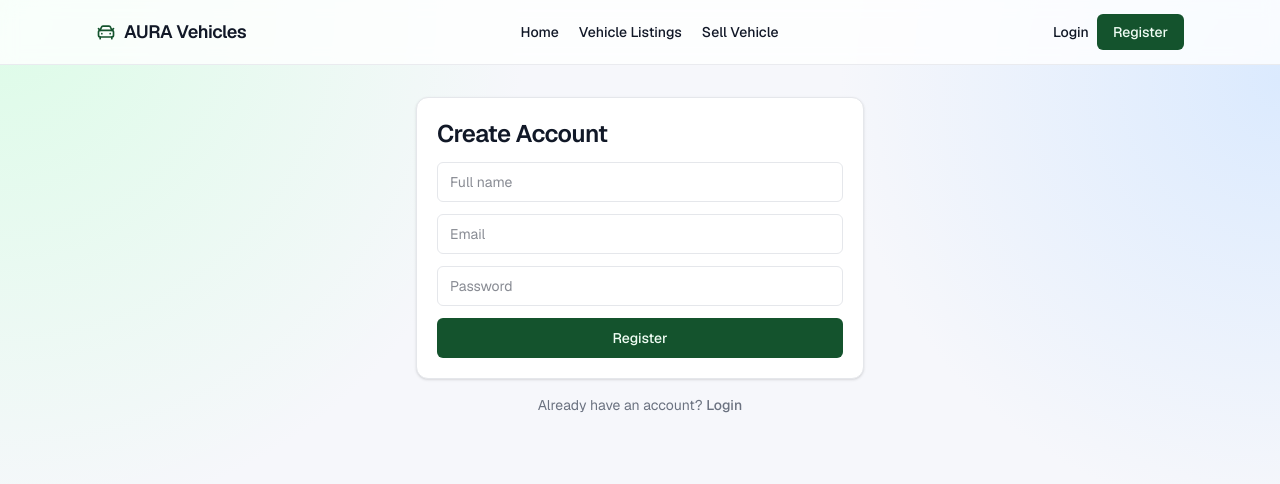
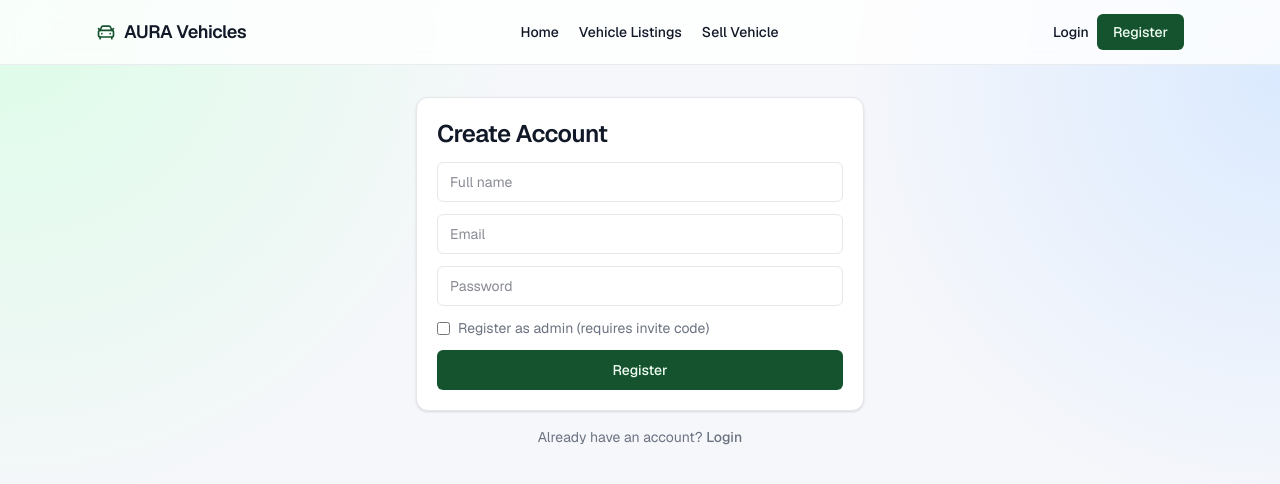
Before and after one commit to rashmikanirml/AURA, a Next.js app: page /register in a window 1280 px wide. Shown: the top 484 px of the page. Built offline with nearby package versions, Linux system fonts and the light colour scheme; no server answers.

Commit message:
Add separate admin registration via invite code

```diff
--- a/app/api/auth/register/route.ts
+++ b/app/api/auth/register/route.ts
@@ -7,6 +7,7 @@ const registerSchema = z.object({
   name: z.string().min(2).max(80),
   email: z.string().email(),
   password: z.string().min(6).max(64),
+  adminInviteCode: z.string().min(6).max(128).optional(),
 });
 
 export async function POST(request: Request) {
@@ -33,17 +34,30 @@ export async function POST(request: Request) {
     }
 
     const hashedPassword = await bcrypt.hash(parsed.data.password, 10);
+    const providedAdminCode = parsed.data.adminInviteCode?.trim();
+    const configuredAdminCode = process.env.ADMIN_INVITE_CODE?.trim();
+
+    if (providedAdminCode && (!configuredAdminCode || providedAdminCode !== configuredAdminCode)) {
+      return NextResponse.json(
+        { error: "Invalid admin invite code." },
+        { status: 403 },
+      );
+    }
+
+    const role = providedAdminCode ? "ADMIN" : "USER";
 
     const user = await prisma.user.create({
       data: {
         name: parsed.data.name,
         email: parsed.data.email,
         password: hashedPassword,
+        role,
       },
       select: {
         id: true,
         name: true,
         email: true,
+        role: true,
       },
     });
 
--- a/app/components/register-form.tsx
+++ b/app/components/register-form.tsx
@@ -9,6 +9,7 @@ export function RegisterForm() {
   const router = useRouter();
   const [error, setError] = useState<string | null>(null);
   const [loading, setLoading] = useState(false);
+  const [isAdminRegistration, setIsAdminRegistration] = useState(false);
 
   async function handleSubmit(formData: FormData) {
     setError(null);
@@ -18,6 +19,9 @@ export function RegisterForm() {
       name: String(formData.get("name") ?? ""),
       email: String(formData.get("email") ?? ""),
       password: String(formData.get("password") ?? ""),
+      adminInviteCode: isAdminRegistration
+        ? String(formData.get("adminInviteCode") ?? "")
+        : undefined,
     };
 
     const response = await fetch("/api/auth/register", {
@@ -29,7 +33,8 @@ export function RegisterForm() {
     setLoading(false);
 
     if (!response.ok) {
-      setError("Unable to register. Email may already be in use.");
+      const data = (await response.json().catch(() => ({}))) as { error?: string };
+      setError(data.error ?? "Unable to register. Email may already be in use.");
       return;
     }
 
@@ -42,6 +47,22 @@ export function RegisterForm() {
       <Input name="name" required placeholder="Full name" />
       <Input name="email" type="email" required placeholder="Email" />
       <Input name="password" type="password" minLength={6} required placeholder="Password" />
+      <label className="flex items-center gap-2 text-sm text-muted">
+        <input
+          type="checkbox"
+          checked={isAdminRegistration}
+          onChange={(event) => setIsAdminRegistration(event.target.checked)}
+        />
+        Register as admin (requires invite code)
+      </label>
+      {isAdminRegistration ? (
+        <Input
+          name="adminInviteCode"
+          required
+          minLength={6}
+          placeholder="Admin invite code"
+        />
+      ) : null}
       {error ? <p className="text-sm text-red-600">{error}</p> : null}
       <Button type="submit" disabled={loading}>
         {loading ? "Creating account..." : "Register"}
```
Also changed, not shown: 1 other file (tests, documents, lock files or other folders).
